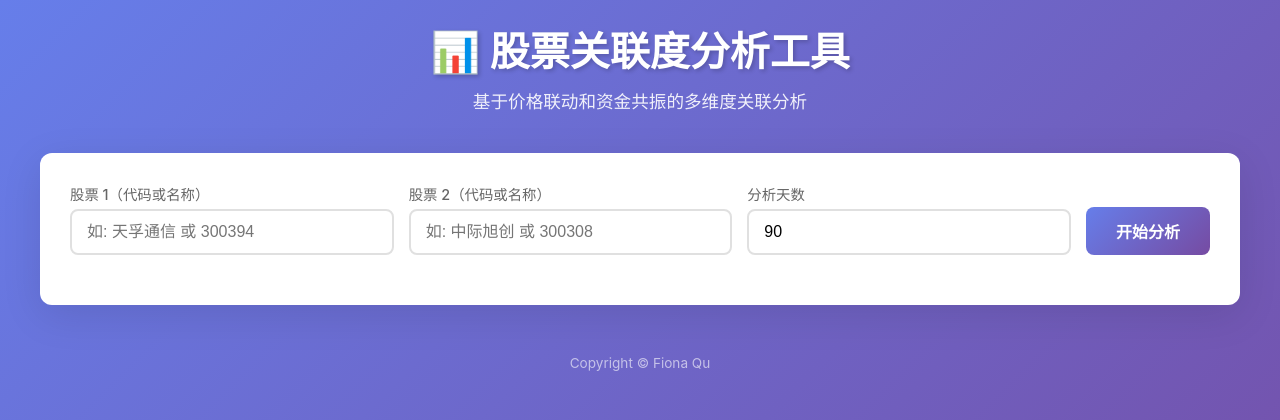
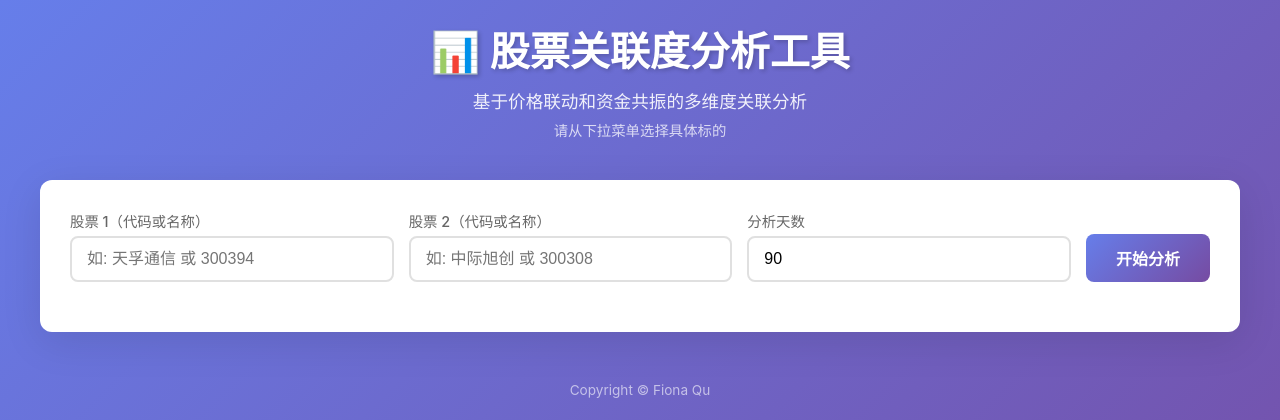
Before and after one commit to qqqfffnnn1-cmd/Stocks_Relation, a Flask app: page / in a window 1280 px wide. Shown: the top 420 px of the page. Run offline with Flask 3, Linux system fonts and the light colour scheme.

Commit message:
Add hint text to select from dropdown

```diff
--- a/web/templates/index.html
+++ b/web/templates/index.html
@@ -340,6 +340,7 @@
         <div class="header">
             <h1>📊 股票关联度分析工具</h1>
             <p>基于价格联动和资金共振的多维度关联分析</p>
+            <p style="font-size: 0.9em; opacity: 0.75; margin-top: 6px;">请从下拉菜单选择具体标的</p>
         </div>
 
         <div class="card">
```
